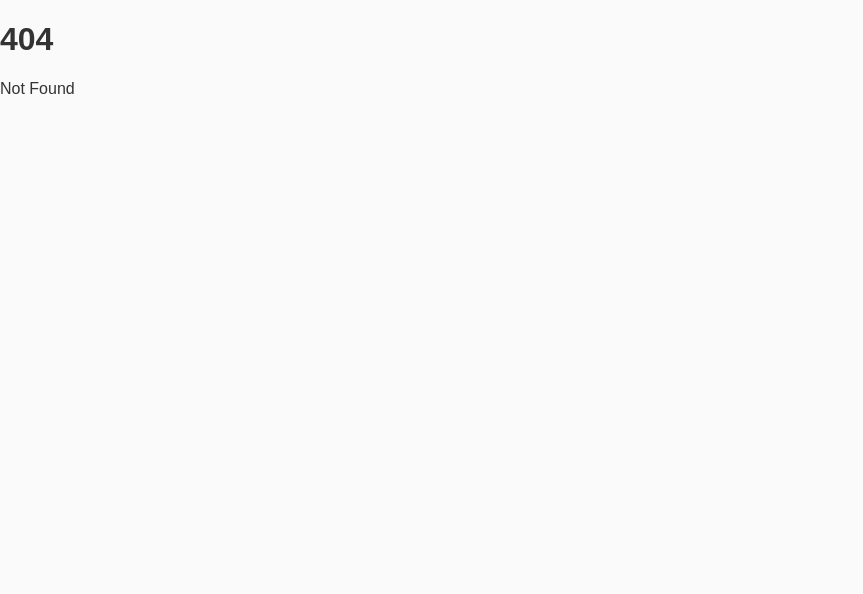
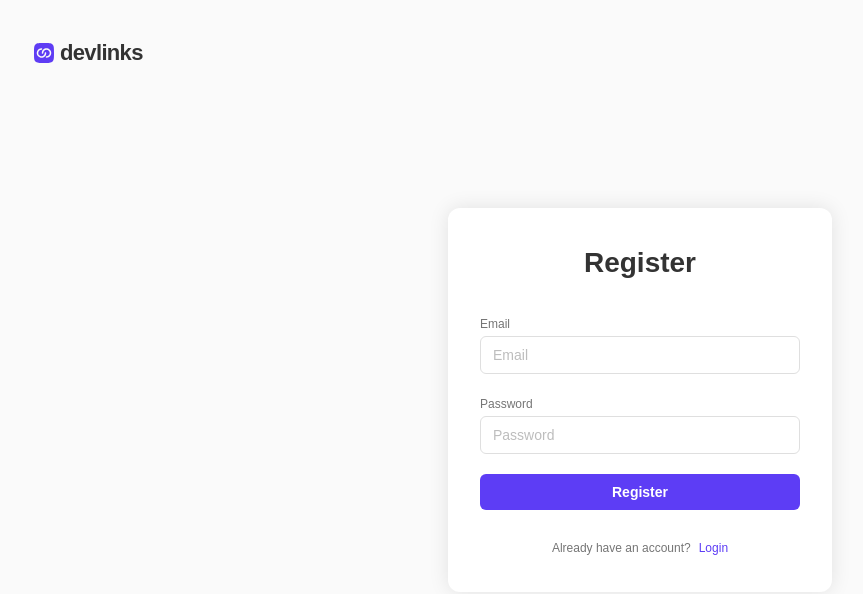
Before and after one commit to yoniakabecky/link-sharing-app, a SvelteKit app in the folder app/frontend/: page /register in a window 1280 px wide. Before the commit this address had no page. Shown: the top 594 px of the page, without its empty margins (0-863 px from the left). Built offline with nearby package versions, Linux system fonts and the light colour scheme.

Commit message:
Add auth layout and pages

```diff
--- /dev/null
+++ b/app/frontend/src/routes/(auth)/+layout.svelte
@@ -0,0 +1,50 @@
+<script lang="ts">
+	import Card from '$lib/components/Card.svelte';
+	import LogoLink from '$lib/components/LogoLink.svelte';
+
+	let { children } = $props();
+</script>
+
+<div class="logo">
+	<LogoLink />
+</div>
+
+<div class="centered h-full">
+	<Card shadow={true}>
+		<div class="centered card-content">
+			{@render children()}
+		</div>
+	</Card>
+</div>
+
+<style>
+	.centered {
+		display: flex;
+		justify-content: center;
+		align-items: center;
+	}
+
+	.h-full {
+		height: 100vh;
+	}
+
+	.card-content {
+		display: flex;
+		flex-direction: column;
+		gap: var(--spacing-4);
+		inline-size: clamp(180px, 90vw, 320px);
+	}
+
+	.logo {
+		position: absolute;
+		top: var(--spacing-9);
+		left: var(--spacing-8);
+	}
+
+	@media (max-width: 480px) {
+		.logo {
+			top: var(--spacing-5);
+			left: var(--spacing-4);
+		}
+	}
+</style>
--- /dev/null
+++ b/app/frontend/src/routes/(auth)/AuthForm.svelte
@@ -0,0 +1,47 @@
+<script lang="ts">
+	import Button from '$lib/components/Button.svelte';
+	import TextInput from '$lib/components/TextInput.svelte';
+
+	type Props = {
+		buttonText: string;
+	};
+
+	let { buttonText }: Props = $props();
+</script>
+
+<form>
+	<div>
+		<TextInput label="Email" placeholder="Email" />
+	</div>
+	<div>
+		<TextInput label="Password" placeholder="Password" />
+	</div>
+	<Button type="submit">{buttonText}</Button>
+</form>
+
+<style>
+	form {
+		display: flex;
+		flex-direction: column;
+		gap: var(--spacing-5);
+		inline-size: 100%;
+	}
+
+	.register-link {
+		display: flex;
+		justify-content: center;
+		gap: var(--spacing-2);
+		margin-block: var(--spacing-4);
+		color: var(--color-text-secondary);
+		font-size: var(--font-size-xs);
+	}
+
+	.register-link a {
+		color: var(--color-dark-purple);
+		text-decoration: none;
+	}
+
+	.register-link a:hover {
+		text-decoration: underline;
+	}
+</style>
--- /dev/null
+++ b/app/frontend/src/routes/(auth)/login/+page.svelte
@@ -0,0 +1,36 @@
+<script>
+	import AuthForm from '../AuthForm.svelte';
+</script>
+
+<h1>Login</h1>
+
+<AuthForm buttonText="Login" />
+
+<div class="register-link">
+	<span>Don't have an account?</span>
+	<a href="/register">Create an account</a>
+</div>
+
+<style>
+	h1 {
+		font-size: var(--font-size-xl);
+	}
+
+	.register-link {
+		display: flex;
+		justify-content: center;
+		gap: var(--spacing-2);
+		margin-block: var(--spacing-4);
+		color: var(--color-text-secondary);
+		font-size: var(--font-size-xs);
+	}
+
+	.register-link a {
+		color: var(--color-dark-purple);
+		text-decoration: none;
+	}
+
+	.register-link a:hover {
+		text-decoration: underline;
+	}
+</style>
--- /dev/null
+++ b/app/frontend/src/routes/(auth)/register/+page.svelte
@@ -0,0 +1,36 @@
+<script>
+	import AuthForm from '../AuthForm.svelte';
+</script>
+
+<h1>Register</h1>
+
+<AuthForm buttonText="Register" />
+
+<div class="login-link">
+	<span>Already have an account?</span>
+	<a href="/login">Login</a>
+</div>
+
+<style>
+	h1 {
+		font-size: var(--font-size-xl);
+	}
+
+	.login-link {
+		display: flex;
+		justify-content: center;
+		gap: var(--spacing-2);
+		margin-block: var(--spacing-4);
+		color: var(--color-text-secondary);
+		font-size: var(--font-size-xs);
+	}
+
+	.login-link a {
+		color: var(--color-dark-purple);
+		text-decoration: none;
+	}
+
+	.login-link a:hover {
+		text-decoration: underline;
+	}
+</style>
```
